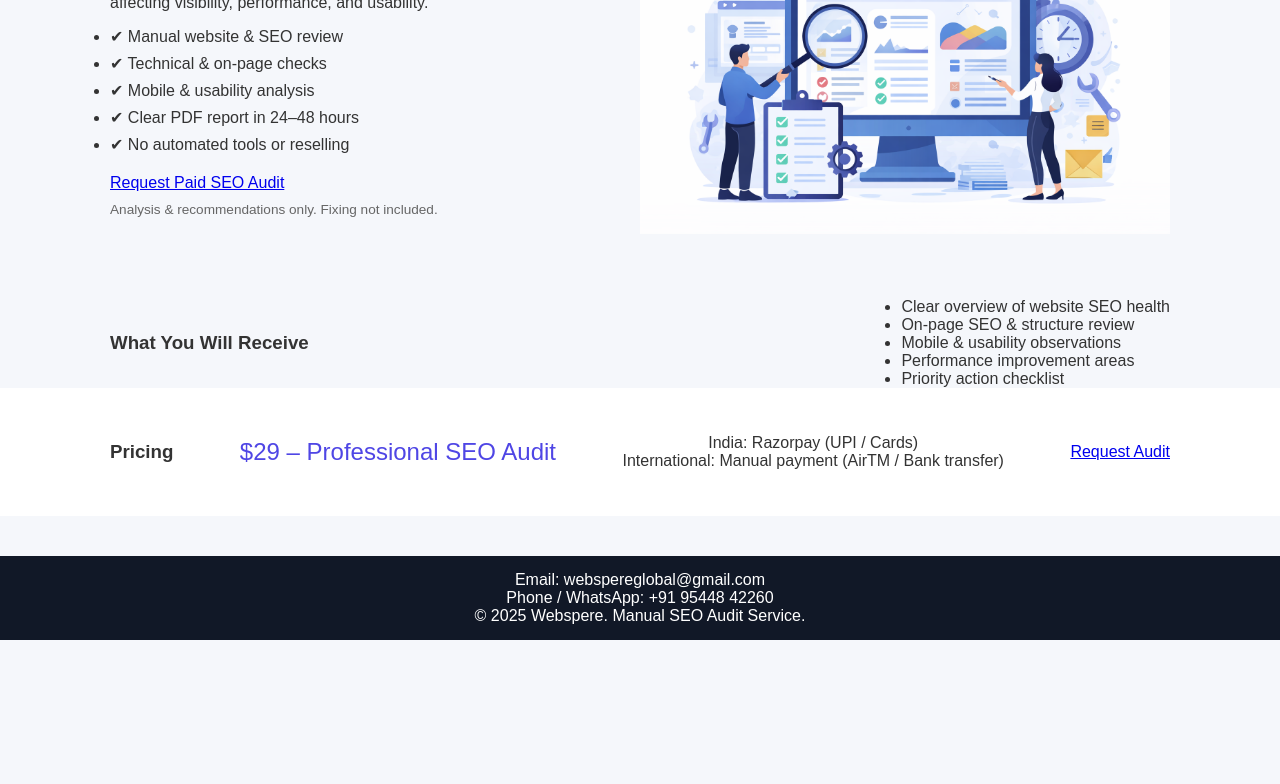
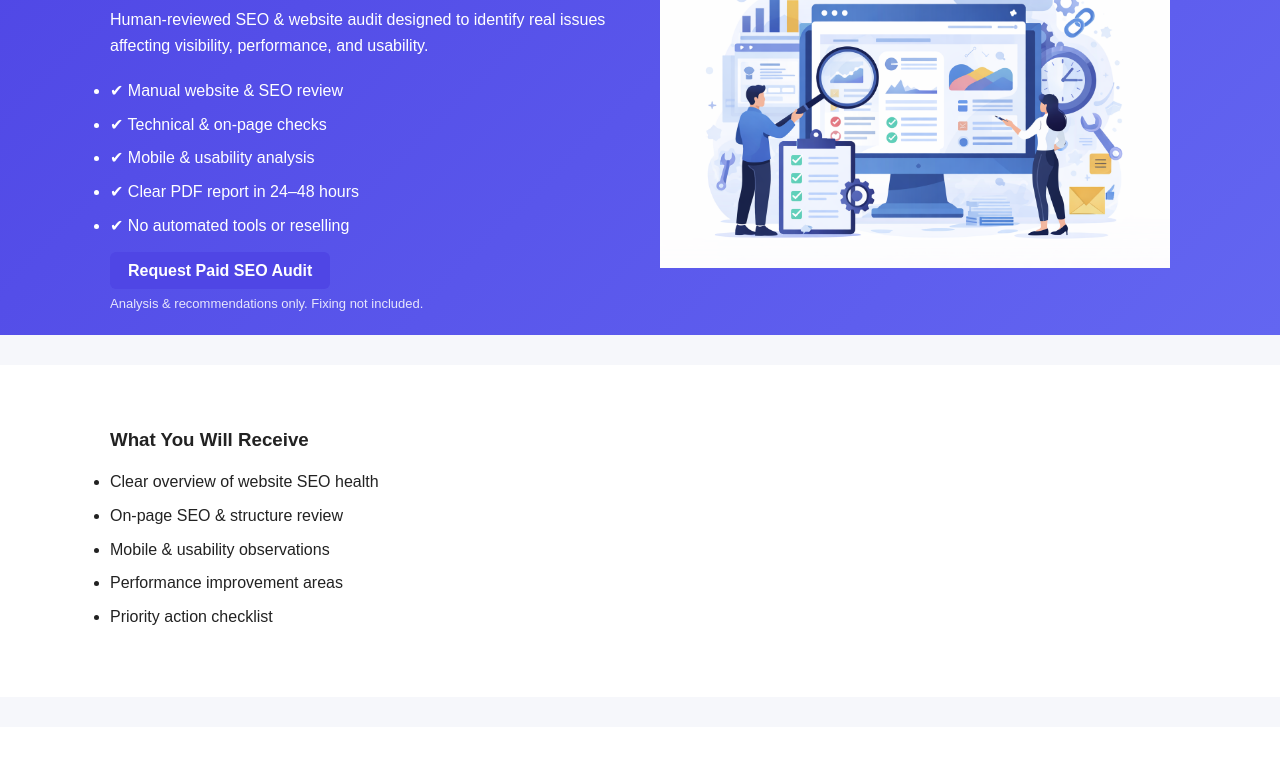
Before and after one commit to iamfaisalkvn-maker/Webspere, a plain HTML site: page index.html in a window 1280 px wide. Shown: the part 216-1000 px from the top of the page. Before the commit the page ends 856 px from the top, so only its background shows below. Drawn offline with Linux system fonts and the light colour scheme.

Commit message:
Update style.css

```diff
--- a/style.css
+++ b/style.css
@@ -1,50 +1,64 @@
 * {
+  box-sizing: border-box;
   margin: 0;
   padding: 0;
-  box-sizing: border-box;
-  font-family: Arial, sans-serif;
+  font-family: Arial, Helvetica, sans-serif;
 }
 
 body {
-  background: #f5f7fb;
-  color: #333;
-}
-
-/* HEADER */
-.top-bar {
-  background: #4f46e5;
-  padding: 15px 0;
+  background: #f6f7fb;
+  color: #222;
+  line-height: 1.6;
 }
 
 .container {
   max-width: 1100px;
   margin: auto;
-  padding: 0 20px;
+  padding: 20px;
+}
+
+/* Header */
+.header {
+  background: #4f46e5;
+  color: #fff;
+}
+
+.nav {
   display: flex;
   justify-content: space-between;
   align-items: center;
 }
 
 .logo {
+  font-size: 24px;
+}
+
+/* Buttons */
+.btn {
+  text-decoration: none;
+  padding: 10px 18px;
+  border-radius: 6px;
+  background: #fff;
+  color: #4f46e5;
+  font-weight: bold;
+}
+
+.btn.primary {
+  background: #4f46e5;
   color: #fff;
 }
 
-.btn-outline {
-  color: #fff;
-  border: 1px solid #fff;
-  padding: 8px 14px;
-  border-radius: 6px;
-  text-decoration: none;
+.btn:hover {
+  opacity: 0.9;
 }
 
-/* HERO */
+/* Hero */
 .hero {
-  padding: 60px 20px;
+  background: linear-gradient(135deg, #4f46e5, #6366f1);
+  color: #fff;
 }
 
-.hero-content {
-  max-width: 1100px;
-  margin: auto;
+.hero-grid {
   display: flex;
   gap: 40px;
   align-items: center;
@@ -53,38 +67,30 @@ body {
 
 .hero-text {
   flex: 1;
+  min-width: 280px;
 }
 
 .hero-text h2 {
-  font-size: 2rem;
+  font-size: 32px;
   margin-bottom: 15px;
 }
 
-.hero-text p {
-  margin-bottom: 15px;
+.hero-text span {
+  color: #fde68a;
 }
 
 .hero-text ul {
-  margin-bottom: 20px;
+  margin: 20px 0;
 }
 
 .hero-text li {
   margin-bottom: 8px;
 }
 
-.btn-primary {
-  display: inline-block;
-  background: #4f46e5;
-  color: #fff;
-  padding: 12px 18px;
-  border-radius: 6px;
-  text-decoration: none;
-}
-
 .note {
-  font-size: 0.85rem;
+  font-size: 13px;
+  opacity: 0.85;
   margin-top: 10px;
-  color: #666;
 }
 
 .hero-image {
@@ -94,27 +100,44 @@ body {
 
 .hero-image img {
   max-width: 100%;
-  max-height: 360px;
+  height: auto;
 }
 
-/* PRICING */
+/* Sections */
+.section {
+  background: #fff;
+  margin: 30px 0;
+  padding: 40px 0;
+}
+
+.section h3 {
+  margin-bottom: 15px;
+}
+
+.features li {
+  margin-bottom: 8px;
+}
+
+/* Pricing */
 .pricing {
-  background: #fff;
-  padding: 40px 20px;
   text-align: center;
 }
 
 .price {
-  font-size: 1.5rem;
-  color: #4f46e5;
+  font-size: 22px;
+  font-weight: bold;
   margin: 10px 0;
 }
 
-/* FOOTER */
-footer {
+.small {
+  font-size: 14px;
+  opacity: 0.8;
+}
+
+/* Footer */
+.footer {
   background: #111827;
   color: #fff;
   text-align: center;
-  padding: 15px;
-  margin-top: 40px;
+  padding: 25px 10px;
 }
```
